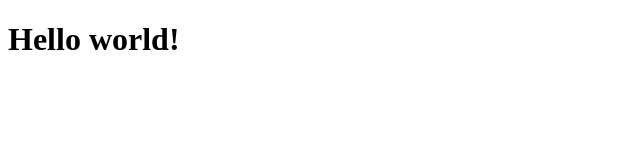
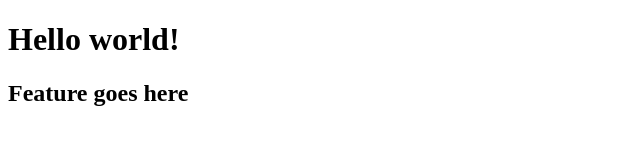
Before and after one commit to DirectX14/integrify-T1_github, a plain HTML site: page index.html in a window 1280 px wide. Shown: the whole page, without its empty margins (0-640 px from the left). Drawn offline with Linux system fonts and the light colour scheme.

Commit message:
Add first feature

```diff
--- a/index.html
+++ b/index.html
@@ -8,6 +8,7 @@
 </head>
 <body>
     <h1>Hello world!</h1>
+    <h2>Feature goes here</h2>
     <script src="js/script.js"></script>
 </body>
 </html>
```
